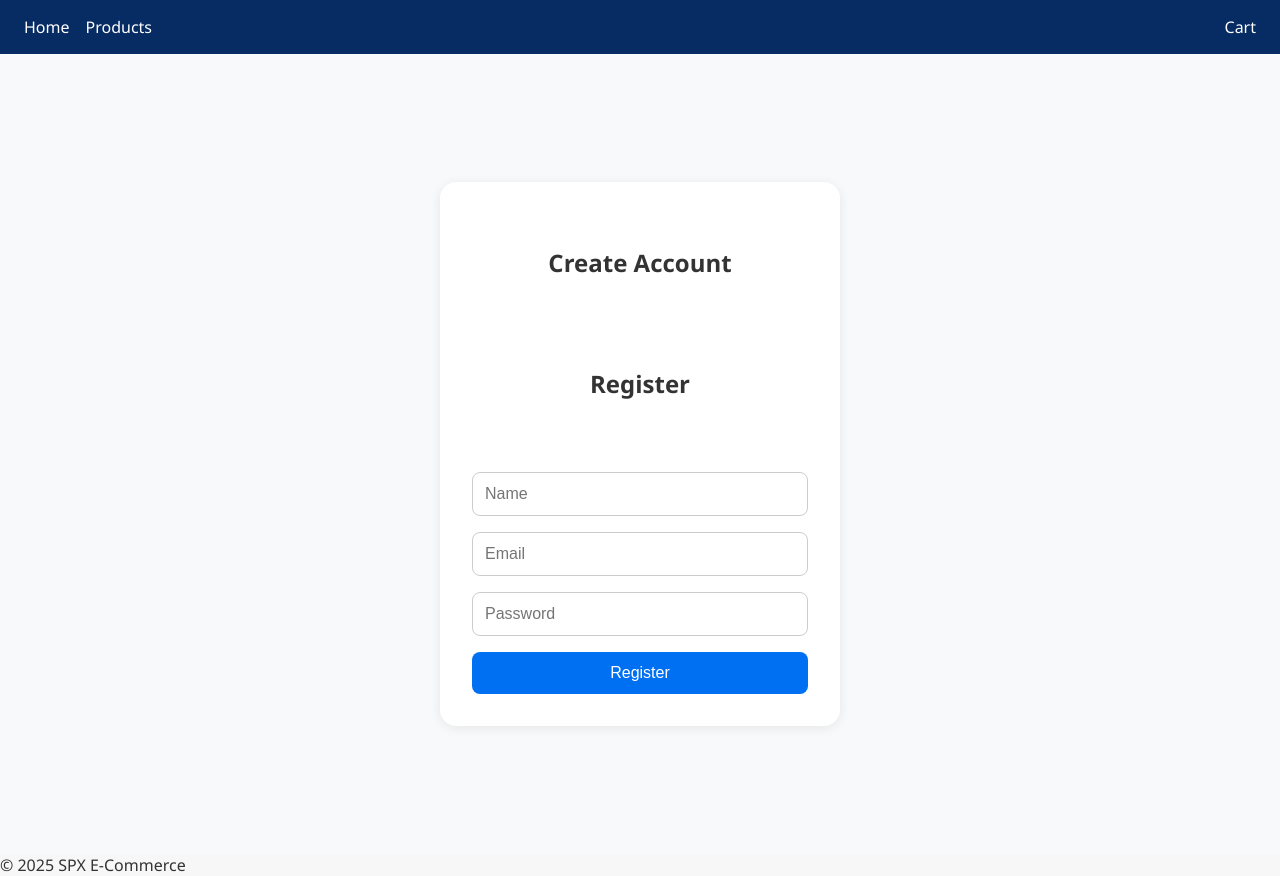
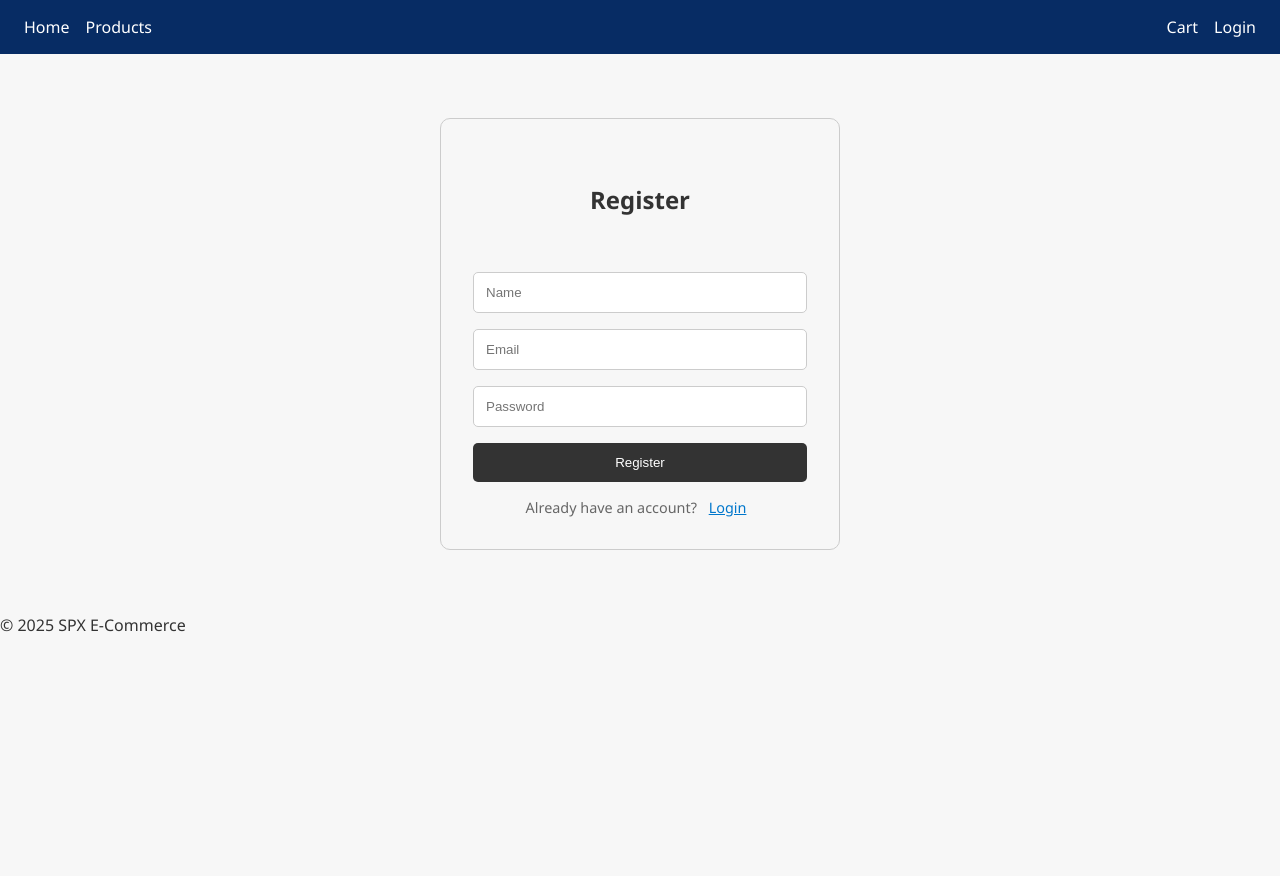
Before and after one commit to Hala-654/spx, a React (Vite) app in the folder spx-frontend/: page /register in a window 1280 px wide. After the commit the page ends 800 px from the top, so only its background shows below. Built offline with nearby package versions, Linux system fonts and the light colour scheme.

Commit message:
add links to login page on navbar

```diff
--- a/spx-frontend/src/components/NavBar.jsx
+++ b/spx-frontend/src/components/NavBar.jsx
@@ -10,6 +10,7 @@ const Navbar = () => {
         </div>
         <div className="nav__right">
           <Link to="/cart">Cart</Link>
+          <Link to="/login">Login</Link>
         </div>
       </div>
     </nav>
--- a/spx-frontend/src/pages/Login/Login.jsx
+++ b/spx-frontend/src/pages/Login/Login.jsx
@@ -1,13 +1,56 @@
 import LoginForm from "../../components/LoginForm";
+import { useState } from "react";
+import { useNavigate, Link } from "react-router-dom";
 import "../../styles/components/_auth.scss";
 
 const Login = () => {
+  const [form, setForm] = useState({ email: "", password: "" });
+  const [error, setError] = useState("");
+  const navigate = useNavigate();
+
+  const handleChange = (e) => {
+    setForm({ ...form, [e.target.name]: e.target.value });
+  };
+
+  const handleSubmit = (e) => {
+    e.preventDefault();
+    if (!form.email || !form.password) {
+      return setError("Please fill in all fields.");
+    }
+
+    // Mock login logic
+    if (form.email === "user@example.com" && form.password === "123456") {
+      setError("");
+      navigate("/"); // redirect to home after login
+    } else {
+      setError("Invalid credentials.");
+    }
+  };
+
   return (
-    <div className="auth-page">
-      <div className="auth-box">
-        <h2>Login</h2>
-        <LoginForm />
-      </div>
+    <div className="auth">
+      <h2>Login</h2>
+      <form onSubmit={handleSubmit}>
+        {error && <p className="auth-error">{error}</p>}
+        <input
+          type="email"
+          name="email"
+          placeholder="Email"
+          value={form.email}
+          onChange={handleChange}
+        />
+        <input
+          type="password"
+          name="password"
+          placeholder="Password"
+          value={form.password}
+          onChange={handleChange}
+        />
+        <button type="submit">Login</button>
+        <p>
+          Don’t have an account? <Link to="/register">Register</Link>
+        </p>
+      </form>
     </div>
   );
 };
--- a/spx-frontend/src/pages/Register/Register.jsx
+++ b/spx-frontend/src/pages/Register/Register.jsx
@@ -1,13 +1,59 @@
 import RegisterForm from "../../components/RegisterForm";
+import { useState } from "react";
+import { Link, useNavigate } from "react-router-dom";
 import "../../styles/components/_auth.scss";
 
 const Register = () => {
+  const [form, setForm] = useState({ name: "", email: "", password: "" });
+  const [error, setError] = useState("");
+  const navigate = useNavigate();
+
+  const handleChange = (e) => {
+    setForm({ ...form, [e.target.name]: e.target.value });
+  };
+
+  const handleSubmit = (e) => {
+    e.preventDefault();
+    if (!form.name || !form.email || !form.password) {
+      return setError("Please fill in all fields.");
+    }
+
+    // Mock registration logic
+    setError("");
+    navigate("/login"); // go to login after registration
+  };
+
   return (
-    <div className="auth-page">
-      <div className="auth-box">
-        <h2>Create Account</h2>
-        <RegisterForm />
-      </div>
+    <div className="auth">
+      <h2>Register</h2>
+      <form onSubmit={handleSubmit}>
+        {error && <p className="auth-error">{error}</p>}
+        <input
+          type="text"
+          name="name"
+          placeholder="Name"
+          value={form.name}
+          onChange={handleChange}
+        />
+        <input
+          type="email"
+          name="email"
+          placeholder="Email"
+          value={form.email}
+          onChange={handleChange}
+        />
+        <input
+          type="password"
+          name="password"
+          placeholder="Password"
+          value={form.password}
+          onChange={handleChange}
+        />
+        <button type="submit">Register</button>
+        <p>
+          Already have an account? <Link to="/login">Login</Link>
+        </p>
+      </form>
     </div>
   );
 };
--- a/spx-frontend/src/styles/components/_auth.scss
+++ b/spx-frontend/src/styles/components/_auth.scss
@@ -1,57 +1,52 @@
-.auth-page {
-  display: flex;
-  align-items: center;
-  justify-content: center;
-  min-height: 100vh;
-  background: #f7f9fb;
+.auth {
+  max-width: 400px;
+  margin: 4rem auto;
   padding: 2rem;
-}
-
-.auth-box {
-  background: white;
-  padding: 2rem;
-  border-radius: 1rem;
-  box-shadow: 0 2px 12px rgba(0, 0, 0, 0.08);
-  width: 100%;
-  max-width: 400px;
+  border: 1px solid #ccc;
+  border-radius: 10px;
 
   h2 {
+    text-align: center;
     margin-bottom: 1.5rem;
-    font-size: 1.5rem;
-    text-align: center;
-    color: #333;
   }
 
   form {
     display: flex;
     flex-direction: column;
     gap: 1rem;
-  }
 
     input {
       padding: 0.75rem;
-    font-size: 1rem;
+      border-radius: 5px;
       border: 1px solid #ccc;
-    border-radius: 0.5rem;
-    outline: none;
-
-    &:focus {
-      border-color: #0070f3;
-    }
     }
 
     button {
       padding: 0.75rem;
-    background: #0070f3;
+      background-color: #333;
       color: white;
       border: none;
-    border-radius: 0.5rem;
-    font-size: 1rem;
+      border-radius: 5px;
       cursor: pointer;
-    transition: background 0.2s;
 
       &:hover {
-      background: #005bb5;
+        background-color: #555;
+      }
+    }
+
+    .auth-error {
+      color: red;
+      font-size: 0.9rem;
+    }
+
+    p {
+      text-align: center;
+      font-size: 0.9rem;
+
+      a {
+        color: #0077cc;
+        text-decoration: underline;
       }
     }
   }
+}
--- a/spx-frontend/src/styles/components/_navbar.scss
+++ b/spx-frontend/src/styles/components/_navbar.scss
@@ -10,7 +10,4 @@
     flex-direction: row;
     gap: 1rem;
   }
-  &__right {
-    justify-content: flex-end;
-  }
 }
```
Lines whose indentation alone changed are shown as unchanged.
